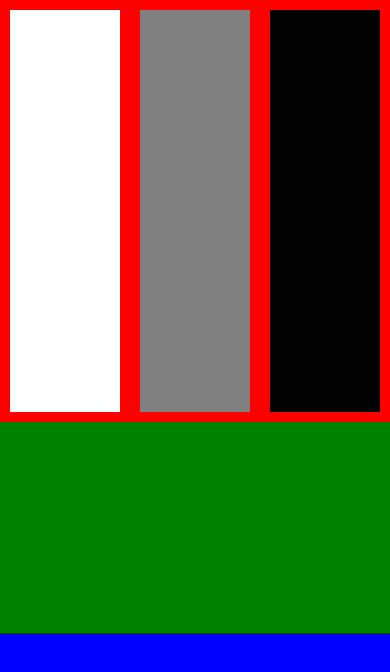
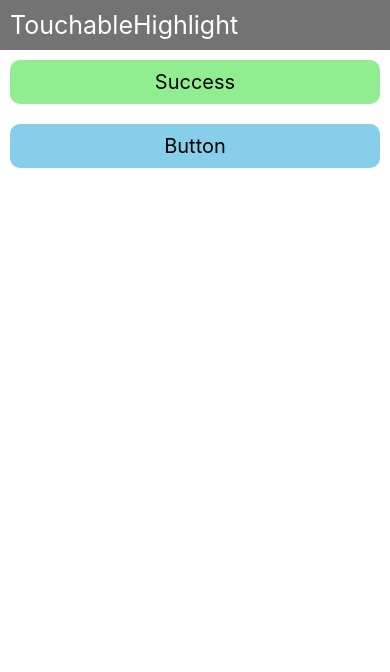
Before and after one commit to TahmeedMahbub/React-Native-Practise, a React Native app: screen / in a window 390 px wide. Shown: the top 672 px of the page. Built offline with nearby package versions, Linux system fonts and the light colour scheme.

Commit message:
Style Button: TouchableHighlight

```diff
--- a/App.js
+++ b/App.js
@@ -1,23 +1,39 @@
 import React from 'react';
-import {View, Text, StyleSheet} from 'react-native';
+import {View, Text, StyleSheet, TouchableHighlight} from 'react-native';
 
 const App = () => {
   return (
-    <View style={{ flex:1 }}>
-      <View style={{ flex:2, backgroundColor: "red", flexDirection: "row" }}>
-        <View style={{ flex:1, margin: 10, backgroundColor: "white" }}/>
-        <View style={{ flex:1, margin: 10, backgroundColor: "grey" }}/>
-        <View style={{ flex:1, margin: 10, backgroundColor: "black" }}/>
-      </View>
-      <View style={{ flex:1, backgroundColor: "green" }}/>
-      <View style={{ flex:1, backgroundColor: "blue" }}/>
+    <View>
+      <Text style={{ fontSize:25, padding: 10, backgroundColor: "#737373", color: "white" }}>
+        TouchableHighlight
+      </Text>
+      <TouchableHighlight>
+        <Text style={[style.button, style.success]}>Success</Text>
+      </TouchableHighlight>
+      <TouchableHighlight>
+        <Text style={style.button}>Button</Text>
+      </TouchableHighlight>
     </View>
+
   )
 }
 
 const style = StyleSheet.create({
   main: {
     flex: 1
+  },
+  button : {
+    backgroundColor: 'skyblue',
+    fontSize: 20,
+    textAlign: 'center',
+    padding: 10,
+    margin: 10,
+    borderRadius: 10,
+    shadowColor: 'blue',
+    elevation: 20,
+  },
+  success: {
+    backgroundColor: 'lightgreen',
   }
 })
 
```
Also changed, not shown: note.txt.
